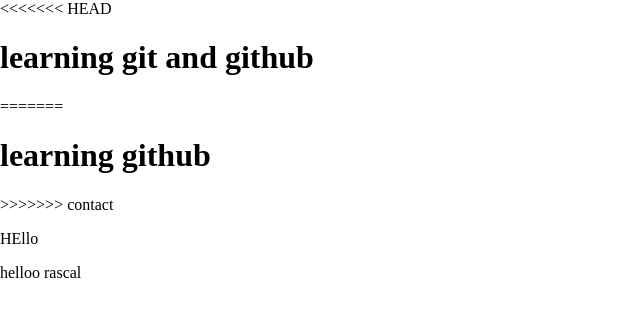
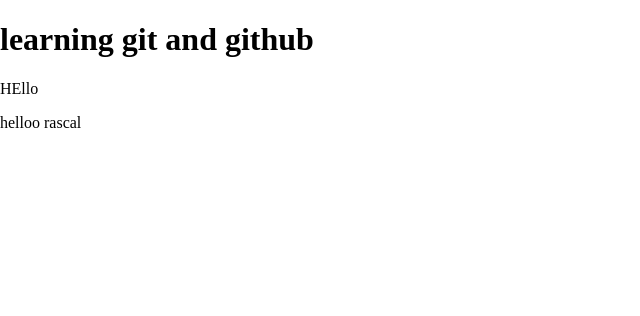
Before and after one commit to 0anant/learning-git, a plain HTML site: page index.html in a window 1280 px wide. Shown: the whole page, without its empty margins (0-640 px from the left). Drawn offline with Linux system fonts and the light colour scheme.

Commit message:
added contact

```diff
--- a/index.html
+++ b/index.html
@@ -7,11 +7,9 @@
 	<link rel="stylesheet" type="text/css" href="style.css">
 </head>
 <body>
-<<<<<<< HEAD
+
 	<h1>learning git and github</h1>
-=======
-	<h1>learning github</h1>
->>>>>>> contact
+
 	<p>HEllo</p>
 	<p>helloo rascal</p>
 </body>
```
